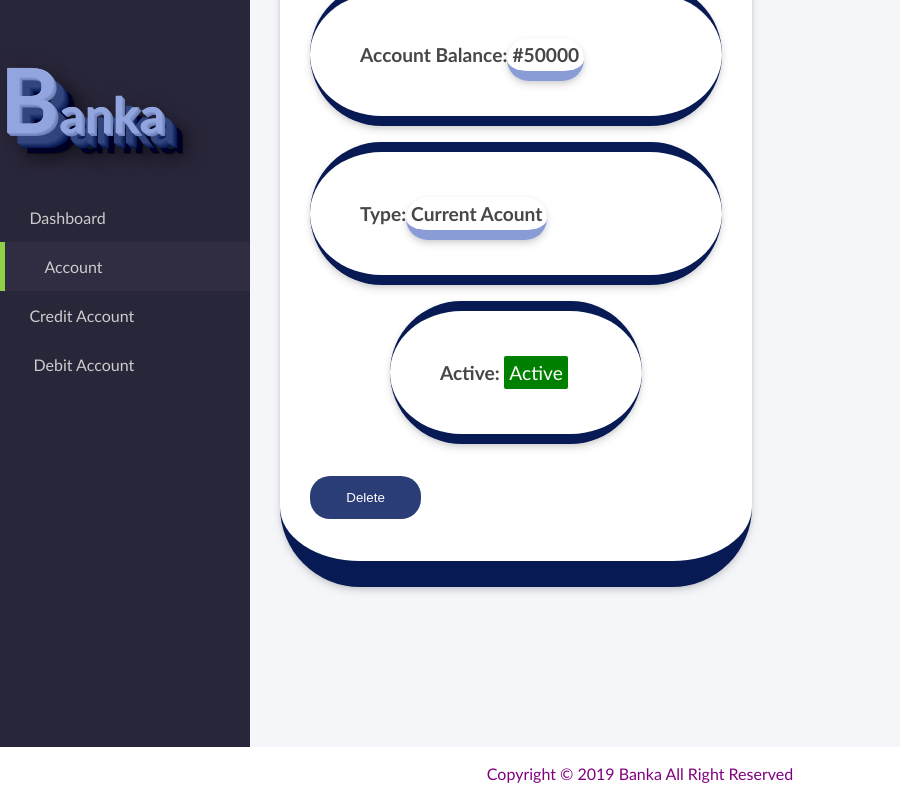
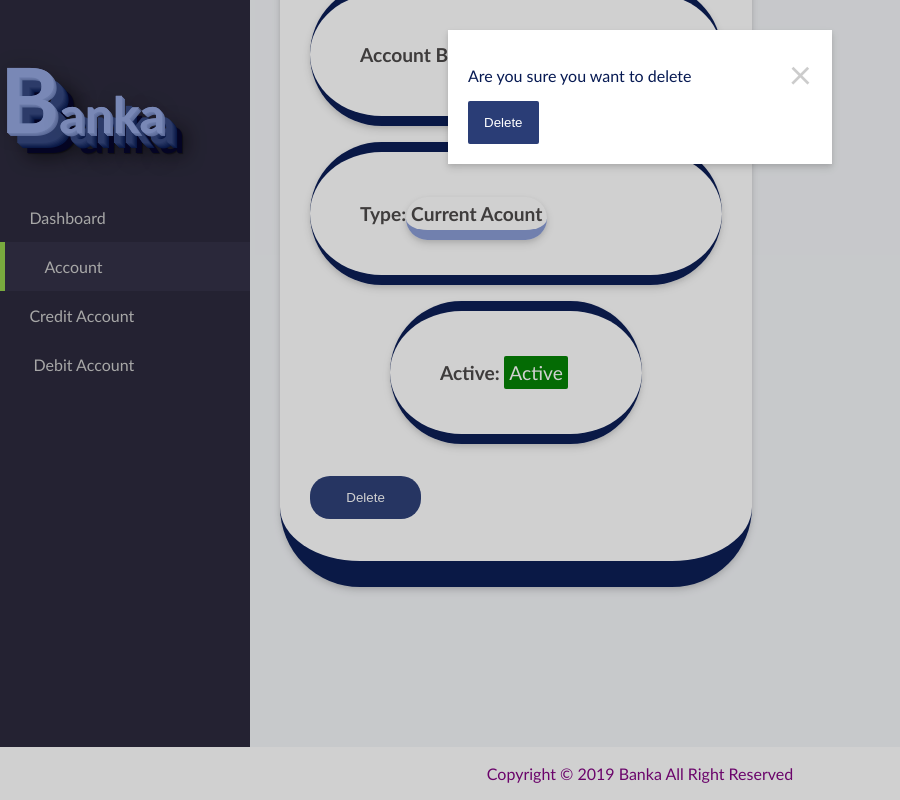
Before and after one commit to Nennyfills/banka, a plain HTML site: page staff/view.html in a window 1280 px wide. Both pictures are taken after a click on the button "Delete". Shown: the part 1539-2339 px from the top of the page, without its empty margins (0-900 px from the left). Drawn offline with Linux system fonts and the light colour scheme.

Commit message:
updated staff Branch

```diff
--- a/staff/css-folder/main.css
+++ b/staff/css-folder/main.css
@@ -1,7 +1,6 @@
 * {
   box-sizing: border-box;
 }
-
 body {
   font-family: "Gill Sans", "Gill Sans MT", "Calibri", "Trebuchet MS",
     sans-serif;
@@ -256,18 +255,18 @@ footer {
   width: 100%;
   margin-bottom: 2rem;
 }
-.go-back{
+.go-back {
   background-color: #302d43;
   width: 7%;
   padding: 7px;
   border-radius: 20px;
 }
-.go-back a{
+.go-back a {
   text-decoration: none;
   color: rgb(216, 209, 209);
 }
 
-.go-back:hover{
+.go-back:hover {
   background-color: #92a5de;
 }
 
@@ -318,9 +317,10 @@ footer {
 .debit-date-time,
 .debit-amount,
 .debit-account-number,
-.debit-name,.debit-description-name {
+.debit-name,
+.debit-description-name {
   margin-bottom: 1.3rem;
-  width: 50%;
+  width: 80%;
   border-radius: 2px;
   background: #3a3838;
   border: solid 1px #555;
@@ -330,7 +330,7 @@ footer {
 }
 .card-creditor .primary-btn,
 .card-debitor .primary-btn {
-  width: 50%;
+  width: 100%;
   display: inline-block;
 }
 .card-creditor,
@@ -338,16 +338,16 @@ footer {
 input[type="number"]::-webkit-outer-spin-button {
   -webkit-appearance: none;
 }
-.upload-input{
+.upload-input {
   margin-bottom: 1rem;
 }
-.cards .primary-btn{
-  width:27%;
+.cards .primary-btn {
+  width: 27%;
 }
 .card #image {
-margin: 1rem;
-height: 200px;
-border-radius: 40px;
+  margin: 1rem;
+  height: 200px;
+  border-radius: 40px;
 }
 
 /* badge */
@@ -359,6 +359,36 @@ border-radius: 40px;
   border-radius: 2px;
   padding: 5px;
   text-align: center;
+}
+/* modal */
+.modalDelete {
+  display: none;
+  position: fixed;
+  z-index: 1;
+  left: 0;
+  top: 0;
+  height: 100%;
+  width: 100%;
+  overflow: auto;
+  background-color: rgba(24, 21, 21, 0.2);
+}
+.modal-content {
+  background-color: #fff;
+  margin: 30px auto;
+  padding: 20px;
+  width: 30%;
+  box-shadow: 0 4px 8px 0 rgba(0, 0, 0, 0.12), 0 2px 4px 0 rgba(0, 0, 0, 0.08);
+}
+.closeBtn {
+  color: #ccc;
+  float: right;
+  font-size: 40px;
+}
+.closeBtn:hover,
+.closeBtn:focus {
+  color: #000;
+  text-decoration: none;
+  cursor: pointer;
 }
 
 /* button */
@@ -399,8 +429,12 @@ border-radius: 40px;
   background: #fff;
   color: #92a5de;
 }
+.secondary-btn a{
+  text-decoration: none;
+}
 .secondary-btn a:hover {
   color: #92a5de;
+  text-decoration: none;
 }
 
 /* handle moble view */
--- a/staff/js-folder/main.js
+++ b/staff/js-folder/main.js
@@ -10,3 +10,16 @@ const previewImage = e => {
 
   alert("file uploaded");
 };
+
+const openModal = () => {
+  let modal = document.getElementById("simpleModalDelete");
+  modal.style.display = "block";
+};
+
+const closeModal = () => {
+  let modal = document.getElementById("simpleModalDelete");
+  modal.style.display = "none";
+};
+const deleteBtn = () => {
+  window.location.href = "accounts.html";
+};
--- a/staff/view.html
+++ b/staff/view.html
@@ -101,7 +101,20 @@
             Active: <span></span>
             <strong class="badge-success view-active">Active</strong>
           </h2>
-          <button type="submit" class="primary-btn btn-float-left delete-btn">
+          <button
+            type="submit"
+            class="primary-btn btn-float-left delete-btn"
+            onclick="openModal()"
+          >
+            Delete
+          </button>
+        </div>
+      </div>
+      <div id="simpleModalDelete" class="modalDelete">
+        <div class="modal-content">
+          <span class="closeBtn" onclick="closeModal()">&times;</span>
+          <p id="content">Are you sure you want to delete</p>
+          <button class="primary-btn" id="deleteModal" onclick="deleteBtn()">
             Delete
           </button>
         </div>
```
Lines whose indentation alone changed are shown as unchanged.
